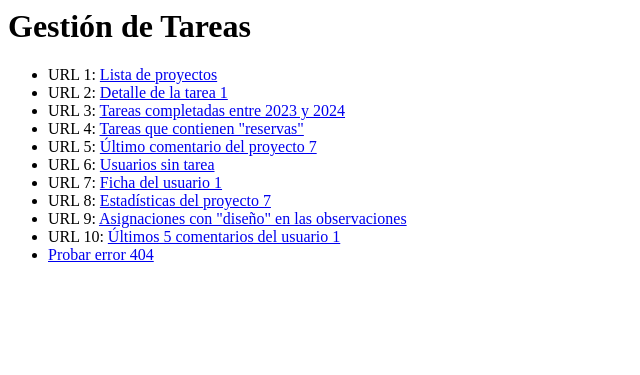
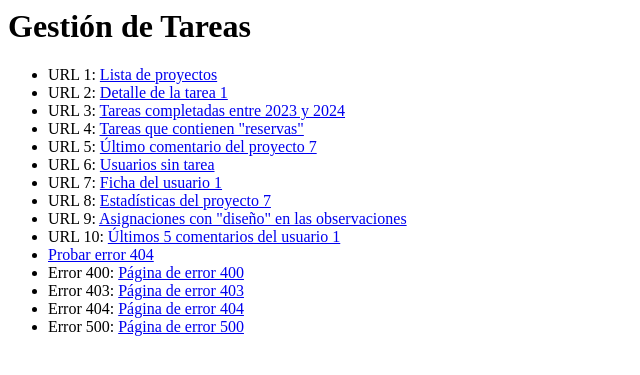
Before and after one commit to GuillermoPelaez22/CreacionURLs_Vistas_QuerySet, a Django app: page / in a window 1280 px wide. Shown: the top 375 px of the page, without its empty margins (0-640 px from the left). Run offline with Django 5.2, Linux system fonts and the light colour scheme.

Commit message:
Paginas de error personalizadas 400, 403, 404 y 500

```diff
--- a/mysite/settings.py
+++ b/mysite/settings.py
@@ -23,10 +23,8 @@ BASE_DIR = Path(__file__).resolve().parent.parent
 SECRET_KEY = 'django-insecure-wc5pooh)5c@)2r3g-6iid3ru#g7i2kz(^5zs!_s%j-^b%a25)s'
 
 # SECURITY WARNING: don't run with debug turned on in production!
-DEBUG = True
+DEBUG = False
 ALLOWED_HOSTS = ['127.0.0.1', 'localhost']
-
-ALLOWED_HOSTS = []
 
 
 # Application definition
--- a/tareas/templates/errores/400.html
+++ b/tareas/templates/errores/400.html
@@ -1,3 +1,3 @@
 <h1>Error 400</h1>
-<p>Petición mal realizada</p>
+<p>Petición incorrecta: el servidor no ha podido entender lo que has enviado.</p>
 <a href="{% url 'index' %}">Volver al inicio</a>
--- a/tareas/templates/errores/403.html
+++ b/tareas/templates/errores/403.html
@@ -1,3 +1,3 @@
 <h1>Error 403</h1>
-<p>No tienes permiso para acceder a esta página</p>
+<p>No tienes permiso para acceder a esta página.</p>
 <a href="{% url 'index' %}">Volver al inicio</a>
--- a/tareas/templates/errores/500.html
+++ b/tareas/templates/errores/500.html
@@ -1,3 +1,3 @@
 <h1>Error 500</h1>
-<p>Error interno del servidor</p>
-<a href="{% url 'index' %}">Volver al inicio</a>
+<p>Error interno del servidor. Inténtalo de nuevo más tarde.</p>
+<a href="/">Volver al inicio</a>
--- a/tareas/templates/index.html
+++ b/tareas/templates/index.html
@@ -10,4 +10,8 @@
     <li>URL 8: <a href="{% url 'estadisticas_proyecto' 7 %}">Estadísticas del proyecto 7</a></li>
     <li>URL 9: <a href="{% url 'asignaciones_observaciones' 'diseño' %}">Asignaciones con "diseño" en las observaciones</a></li>
     <li>URL 10: <a href="{% url 'ultimos_comentarios_usuario' 1 %}">Últimos 5 comentarios del usuario 1</a></li>    <li><a href="/esta-pagina-no-existe/">Probar error 404</a></li>
+    <li>Error 400: <a href="{% url 'error_400' %}">Página de error 400</a></li>
+    <li>Error 403: <a href="{% url 'error_403' %}">Página de error 403</a></li>
+    <li>Error 404: <a href="/esta-pagina-no-existe/">Página de error 404</a></li>
+    <li>Error 500: <a href="{% url 'error_500' %}">Página de error 500</a></li>
 </ul>
--- a/tareas/urls.py
+++ b/tareas/urls.py
@@ -17,4 +17,15 @@ urlpatterns = [
     path('usuario/<int:id_usuario>/', views.ficha_usuario, name='ficha_usuario'),
     path('proyecto/<int:id_proyecto>/estadisticas/', views.estadisticas_proyecto, name='estadisticas_proyecto'),
     path('asignaciones/observaciones/<str:texto>/', views.asignaciones_observaciones, name='asignaciones_observaciones'),        path('usuario/<int:id_usuario>/comentarios/', views.ultimos_comentarios_usuario, name='ultimos_comentarios_usuario'),
+    path('error/400/', views.mi_error_400, name='error_400'),
+    path('error/403/', views.mi_error_403, name='error_403'),
+    path('error/500/', views.mi_error_500, name='error_500'),
+    path('error/400/', views.mi_error_400, name='error_400'),
+    path('error/403/', views.mi_error_403, name='error_403'),
+    path('error/500/', views.mi_error_500, name='error_500'),
 ]
+
+handler400 = 'tareas.views.mi_error_400'
+handler403 = 'tareas.views.mi_error_403'
+handler404 = 'tareas.views.mi_error_404'
+handler500 = 'tareas.views.mi_error_500'
--- a/tareas/views.py
+++ b/tareas/views.py
@@ -158,15 +158,19 @@ def usuarios_sin_tarea(request):
     """
     return render(request, 'usuario/sin_tarea.html', {'usuarios': usuarios})
 
+# Vista: página personalizada para el error 400 (petición incorrecta)
 def mi_error_400(request, exception=None):
     return render(request, 'errores/400.html', status=400)
 
+# Vista: página personalizada para el error 403 (acceso prohibido)
 def mi_error_403(request, exception=None):
     return render(request, 'errores/403.html', status=403)
 
+# Vista: página personalizada para el error 404 (página no encontrada)
 def mi_error_404(request, exception=None):
     return render(request, 'errores/404.html', status=404)
 
+# Vista: página personalizada para el error 500 (error interno del servidor)
 def mi_error_500(request):
     return render(request, 'errores/500.html', status=500)
 
```
Also changed, not shown: README.md.
